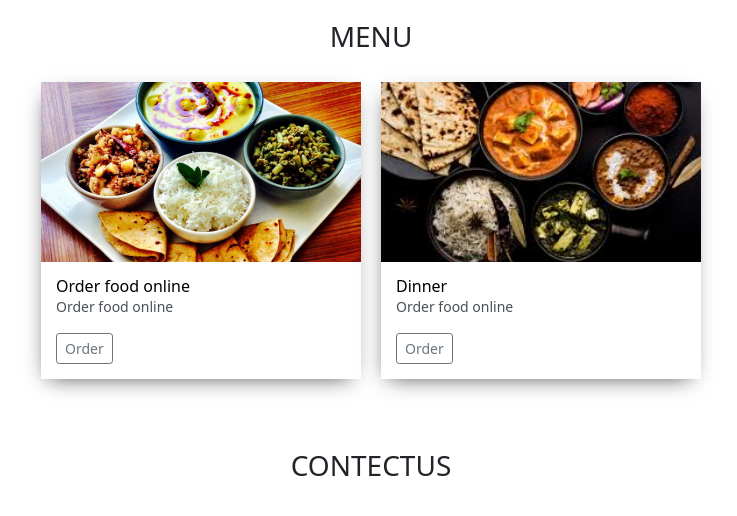
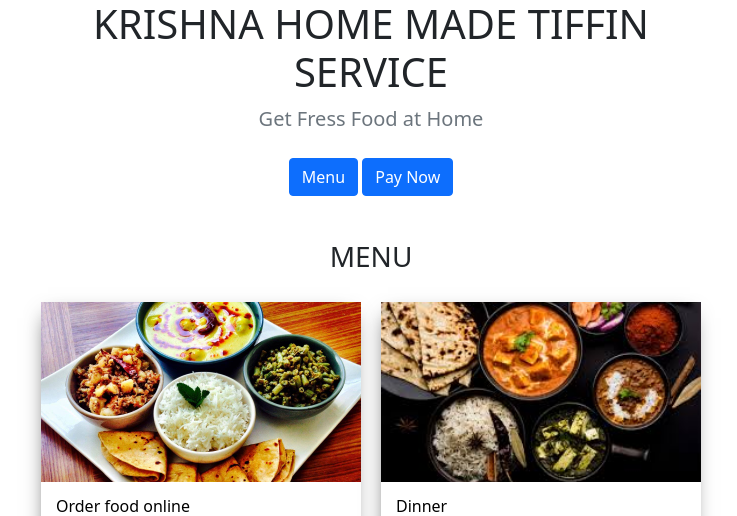
Before and after one commit to Manokamnasingh1/Foodorderapp, a Django app: page / in a window 1280 px wide. Shown: the part 376-892 px from the top of the page, without its empty margins (269-1006 px from the left). Run offline with Django 4.2, Linux system fonts and the light colour scheme; grey boxes are pictures that could not be loaded.

Commit message:
second commit

```diff
--- a/accounts/urls.py
+++ b/accounts/urls.py
@@ -1,11 +1,11 @@
 from django.urls import path,include
-
+from django.conf import settings
 from accounts import views
-
+from django.conf.urls.static import static
 urlpatterns = [
 
     path('', views.accounts, name ='accounts'),
     path('order', views.order, name ='order'),
 
 
-]
+]+ static(settings.STATIC_URL, document_root=settings.STATIC_ROOT)
--- a/templates/index.html
+++ b/templates/index.html
@@ -68,7 +68,14 @@
       </div>
 
       </div>
-
+      <div class="col-lg-6 col-md-8 mx-auto">
+        <h1 style="text-align: center" >KRISHNA HOME MADE TIFFIN SERVICE</h1>
+        <p style= "text-align: center" class="lead text-muted">Get Fress Food at Home</p>
+        <p style="text-align: center">
+          <a href="#" class="btn btn-primary my-2">Menu</a>
+          <a href="https://krishnatiffinservicepayment.herokuapp.com/" class="btn btn-primary my-2">Pay Now</a>
+        </p>
+      </div>
 
       <section class="s1">
         <div class="main-container">
```
Also changed, not shown: requirements.txt (added, +21 -0 lines), 1 other file.
